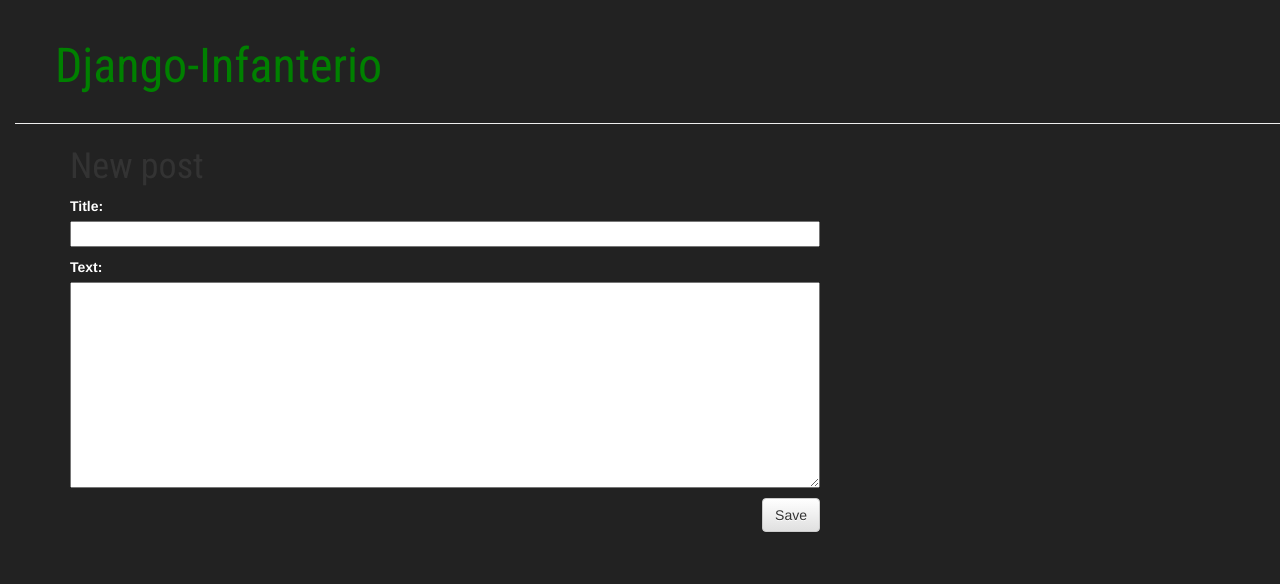
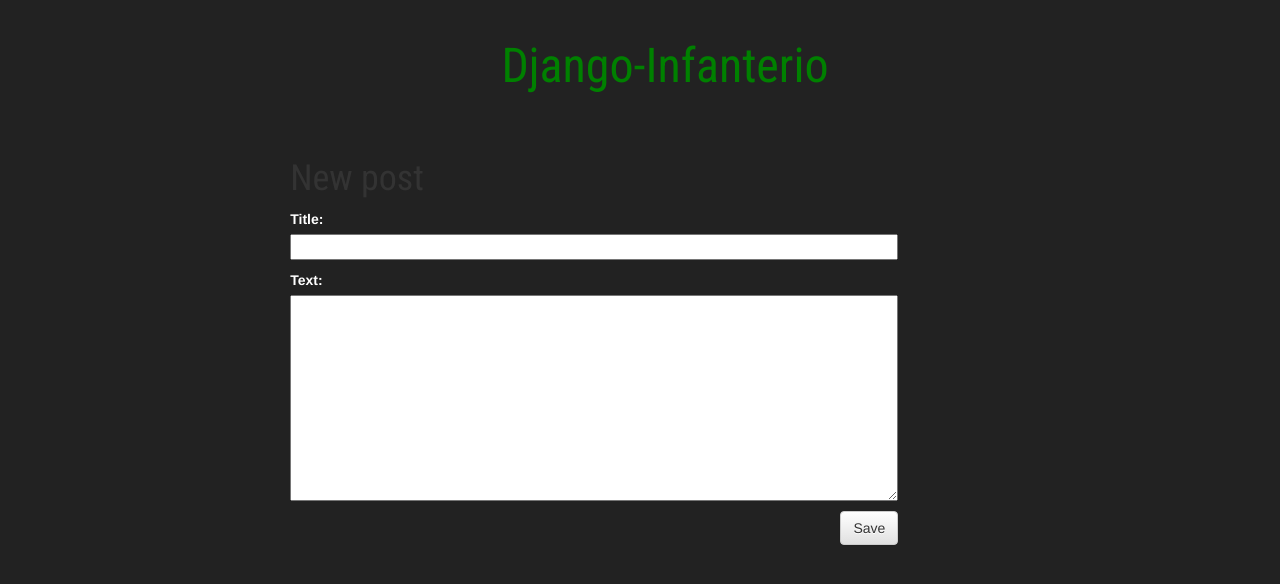
Before and after one commit to zhaqenl/my-first-blog, a Django app: page /post/new in a window 1280 px wide. Shown: the top 584 px of the page. Run offline with Django 3.2, Linux system fonts and the light colour scheme; some libraries are stand-ins or nearby versions.

Commit message:
Center header then pad left of content class

```diff
--- a/blog/static/css/blog.css
+++ b/blog/static/css/blog.css
@@ -5,6 +5,8 @@
 
 .page-header {
     background-color: #222222;
+    border-bottom:0px;
+    text-align: center;
     margin-top: 0;
     padding: 20px 20px 20px 40px;
     position: fixed;
@@ -19,8 +21,8 @@
 }
 
 .content {
-    padding-top: 10%;
-    margin-left: 40px;
+    padding-top: 11%;
+    padding-left: 18%;
 }
 
 h1, h2, h3, h4 {
```
